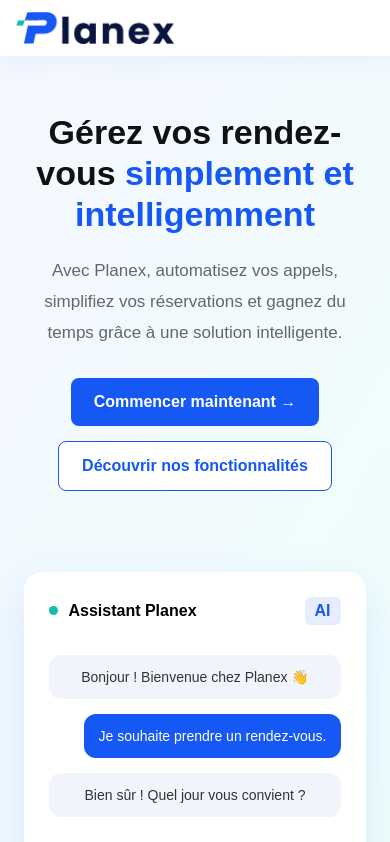
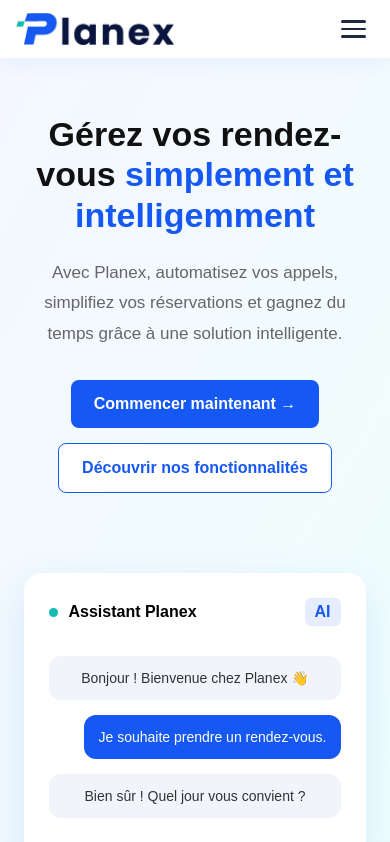
Before and after one commit to mvstapha/planex, a React (Create React App) app: page / in a window 390 px wide. Shown: the top 842 px of the page. Built offline with nearby package versions, Linux system fonts and the light colour scheme.

Commit message:
Implement responsive menu toggle in NavGlobal
Added menu toggle functionality and improved accessibility.

```diff
--- a/src/components/navbar/NavGlobal.jsx
+++ b/src/components/navbar/NavGlobal.jsx
@@ -1,3 +1,5 @@
+
+import { useState } from "react";
 import { Link, NavLink } from "react-router-dom";
 import "./NavGlobal.css";
 
@@ -10,18 +12,39 @@ const liens = [
 ];
 
 function NavGlobal() {
+  const [menuOpen, setMenuOpen] = useState(false);
+
+  const fermerMenu = () => setMenuOpen(false);
+
   return (
-    <header className="ng">
-      <Link to="/" className="ng-logo" aria-label="Planex">
+    <header className={`ng ${menuOpen ? "ng-menu-open" : ""}`}>
+      <Link to="/" className="ng-logo" aria-label="Planex" onClick={fermerMenu}>
         <img src="/logo-planex.png" alt="Planex" />
       </Link>
 
-      <nav className="ng-links" aria-label="Navigation principale">
+      <button
+        className="ng-menu-toggle"
+        onClick={() => setMenuOpen(!menuOpen)}
+        aria-label={menuOpen ? "Fermer le menu" : "Ouvrir le menu"}
+        aria-expanded={menuOpen}
+        aria-controls="ng-navigation"
+      >
+        <span></span>
+        <span></span>
+        <span></span>
+      </button>
+
+      <nav
+        id="ng-navigation"
+        className="ng-links"
+        aria-label="Navigation principale"
+      >
         {liens.map((lien) => (
           <NavLink
             key={lien.to}
             to={lien.to}
             end={lien.end}
+            onClick={fermerMenu}
             className={({ isActive }) =>
               isActive ? "ng-link ng-link-active" : "ng-link"
             }
@@ -31,7 +54,7 @@ function NavGlobal() {
         ))}
       </nav>
 
-      <Link to="/login" className="ng-login">
+      <Link to="/login" className="ng-login" onClick={fermerMenu}>
         Se connecter
       </Link>
     </header>
```
